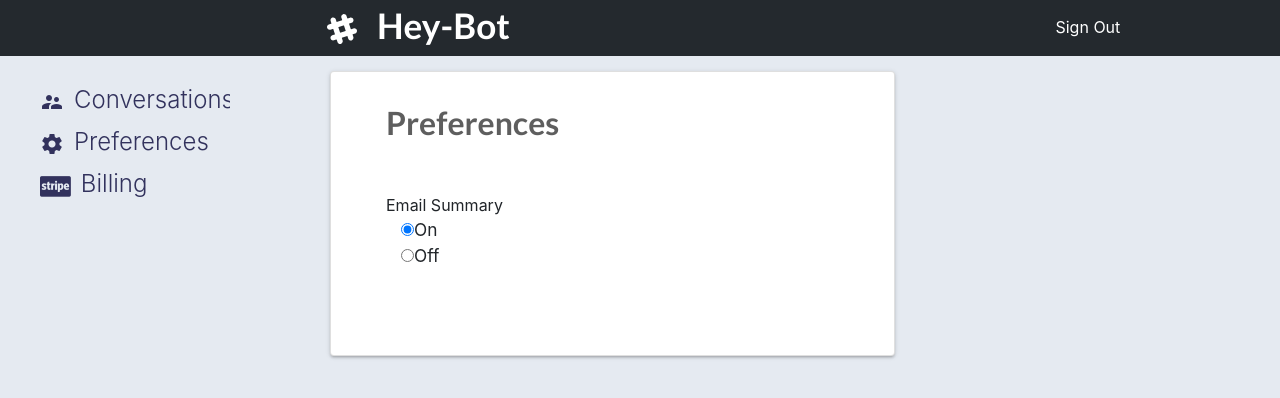
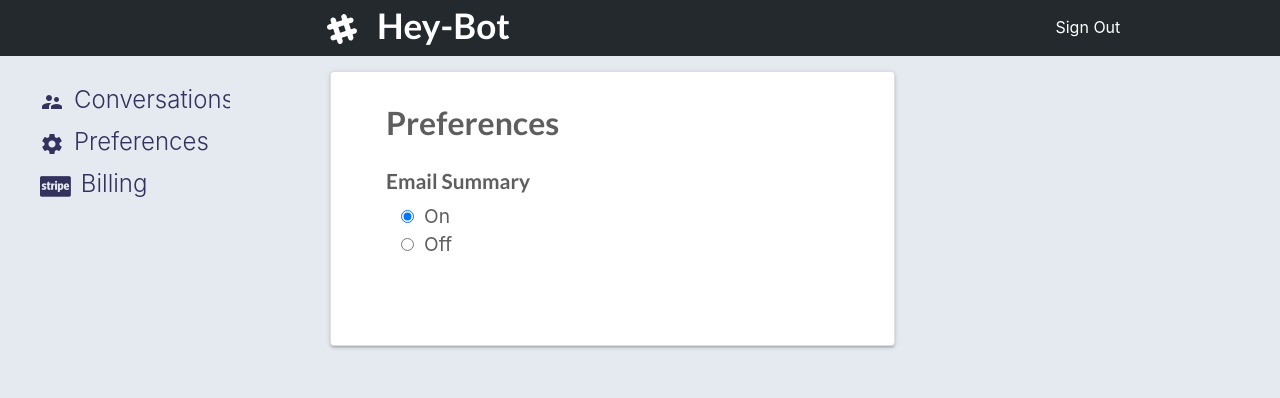
Before and after one commit to Streltz/heyteam, a React (Create React App) app in the folder hey-team/: page /dashboard/preferences in a window 1280 px wide. Shown: the top 398 px of the page. Built offline with nearby package versions, Linux system fonts and the light colour scheme; sample sign-in values are in the browser's storage; what react-stripe-elements would draw is missing.

Commit message:
Preferences - added styling

```diff
--- a/hey-team/src/components/Preferences/Preferences.js
+++ b/hey-team/src/components/Preferences/Preferences.js
@@ -23,10 +23,10 @@ class Preferences extends React.Component {
         <Card className="edge-card">
           <div id="card-pref" className="text-left">
             <div className="logo">Preferences</div>
-            <br /><br />
+            <br />
 
-            <div classname="sub-header">Email Summary</div>
-            <form class="form-group">
+            <h2 className="detail-header">Email Summary</h2>
+            <form className="form-group">
               <div className="radio-container col-md-12">
                 <div className="radio">
                   <input type="radio" onChange={this.handleOptionChange} value="On" checked={this.state.selectedOption === 'On'} />
--- a/hey-team/src/components/Preferences/styles.css
+++ b/hey-team/src/components/Preferences/styles.css
@@ -9,9 +9,25 @@
 }
 #card-pref
 {
+
     padding-left: 25px;
 }
 .radio-label
 {
     font-size: 1.08em;
 }
+.radio-label
+{
+    padding-left: 10px;
+    color:rgba(58, 58, 58, 0.815);
+    font-size: 1.2em;
+}
+
+.detail-header
+{
+    color:rgba(58, 58, 58, 0.815);
+    font-family: 'Lato', sans-serif;
+    font-weight: 700;
+    font-size: 1.3em;
+    padding: 0px;
+}
```
